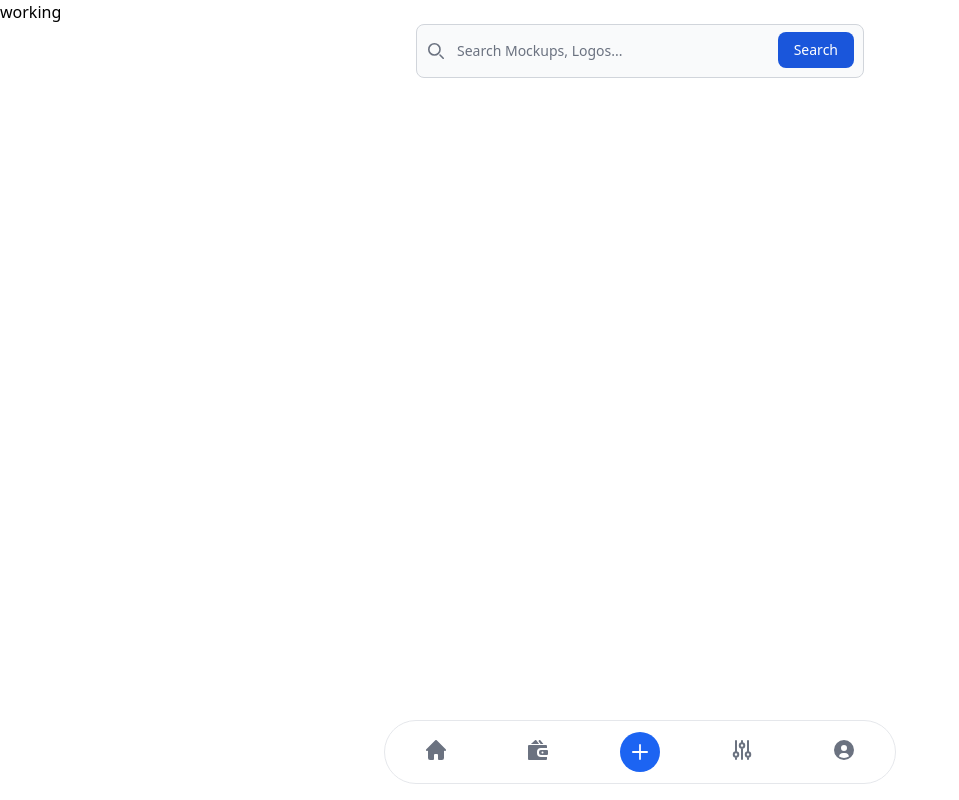
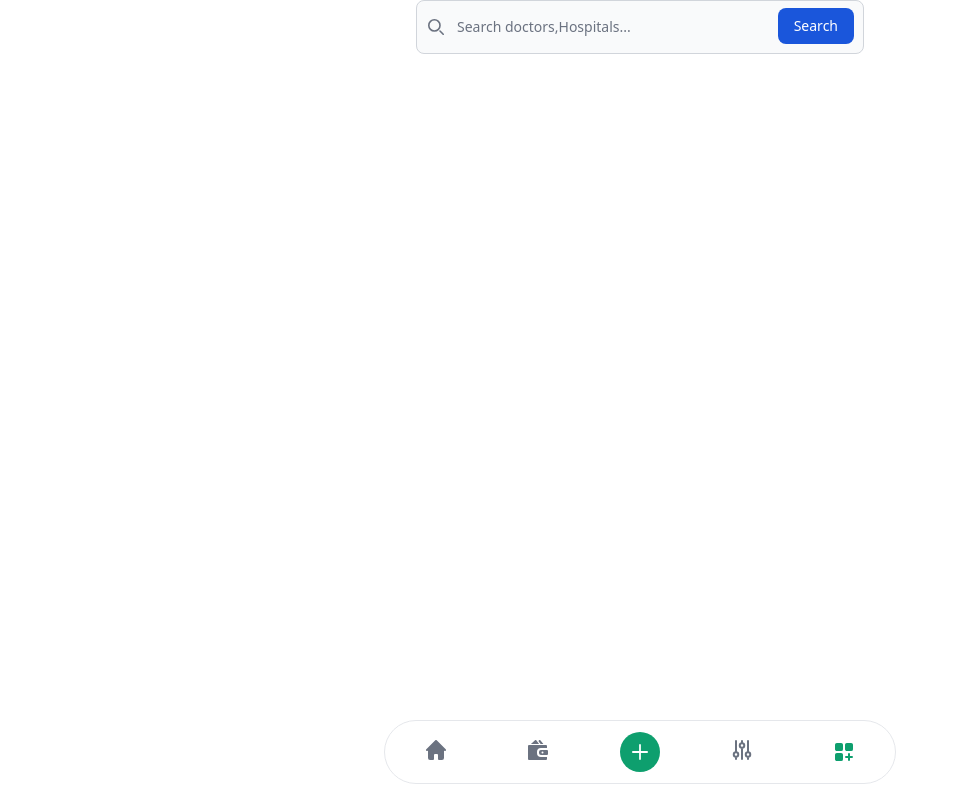
Before and after one commit to dev-juwelhossain/medizon-front-end, a React (Vite) app: page / in a window 1280 px wide. Shown: the whole page, without its empty margins (0-959 px from the left). Built offline with nearby package versions, Linux system fonts and the light colour scheme.

Commit message:
new update

```diff
--- a/src/Home.jsx
+++ b/src/Home.jsx
@@ -2,7 +2,7 @@ const Home = () => {
   return (
     <>
       <div>
-        <h1>working</h1>
+
 
         <form className="max-w-md mx-auto">
           <label
@@ -33,7 +33,7 @@ const Home = () => {
               type="search"
               id="default-search"
               className="block w-full p-4 text-sm text-gray-900 border border-gray-300 rounded-lg ps-10 bg-gray-50 focus:ring-blue-500 focus:border-blue-500 dark:bg-gray-700 dark:border-gray-600 dark:placeholder-gray-400 dark:text-white dark:focus:ring-blue-500 dark:focus:border-blue-500"
-              placeholder="Search Mockups, Logos..."
+              placeholder="Search doctors,Hospitals..."
               required
             />
             <button
@@ -101,7 +101,7 @@ const Home = () => {
             <button
               data-tooltip-target="tooltip-new"
               type="button"
-              className="inline-flex items-center justify-center w-10 h-10 font-medium bg-blue-600 rounded-full hover:bg-blue-700 group focus:ring-4 focus:ring-blue-300 focus:outline-none dark:focus:ring-blue-800"
+              className="inline-flex items-center justify-center w-10 h-10 font-medium bg-green-500 rounded-full bg--600 hover:bg-blue-700 group focus:ring-4 focus:ring-blue-300 focus:outline-none dark:focus:ring-blue-800"
             >
               <svg
                 className="w-4 h-4 text-white"
@@ -164,15 +164,12 @@ const Home = () => {
             type="button"
             className="inline-flex flex-col items-center justify-center px-5 rounded-e-full hover:bg-gray-50 dark:hover:bg-gray-800 group"
           >
-            <svg
-              className="w-5 h-5 mb-1 text-gray-500 dark:text-gray-400 group-hover:text-blue-600 dark:group-hover:text-blue-500"
-              aria-hidden="true"
-              xmlns="http://www.w3.org/2000/svg"
-              fill="currentColor"
-              viewBox="0 0 20 20"
-            >
-              <path d="M10 0a10 10 0 1 0 10 10A10.011 10.011 0 0 0 10 0Zm0 5a3 3 0 1 1 0 6 3 3 0 0 1 0-6Zm0 13a8.949 8.949 0 0 1-4.951-1.488A3.987 3.987 0 0 1 9 13h2a3.987 3.987 0 0 1 3.951 3.512A8.949 8.949 0 0 1 10 18Z" />
-            </svg>
+            <svg className="w-6 h-6 text-green-500 dark:text-white" aria-hidden="true" xmlns="http://www.w3.org/2000/svg" width="24" height="24" fill="currentColor" viewBox="0 0 24 24">
+  <path fillRule="evenodd"
+  d="M4.857 3A1.857 1.857 0 0 0 3 4.857v4.286C3 10.169 3.831 11 4.857 11h4.286A1.857 1.857 0 0 0 11 9.143V4.857A1.857 1.857 0 0 0 9.143 3H4.857Zm10 0A1.857 1.857 0 0 0 13 4.857v4.286c0 1.026.831 1.857 1.857 1.857h4.286A1.857 1.857 0 0 0 21 9.143V4.857A1.857 1.857 0 0 0 19.143 3h-4.286Zm-10 10A1.857 1.857 0 0 0 3 14.857v4.286C3 20.169 3.831 21 4.857 21h4.286A1.857 1.857 0 0 0 11 19.143v-4.286A1.857 1.857 0 0 0 9.143 13H4.857ZM18 14a1 1 0 1 0-2 0v2h-2a1 1 0 1 0 0 2h2v2a1 1 0 1 0 2 0v-2h2a1 1 0 1 0 0-2h-2v-2Z"
+  clipRule="evenodd"/>
+</svg>
+
             <span className="sr-only">Profile</span>
           </button>
           <div
@@ -181,9 +178,12 @@ const Home = () => {
             className="absolute z-10 invisible inline-block px-3 py-2 text-sm font-medium text-white transition-opacity duration-300 bg-gray-900 rounded-lg shadow-sm opacity-0 tooltip dark:bg-gray-700"
           >
             Profile
-            <div className="tooltip-arrow" data-popper-arrow></div>
+            <div className="tooltip-more" data-popper-arrow></div>
           </div>
         </div>
+      </div>
+      <div>
+
       </div>
     </>
   );
--- a/src/doctors.jsx
+++ b/src/doctors.jsx
@@ -2,7 +2,7 @@
 const doctors = () => {
     return (
         <div>
-
+            <p>page for doctor</p>
         </div>
     );
 };
```
